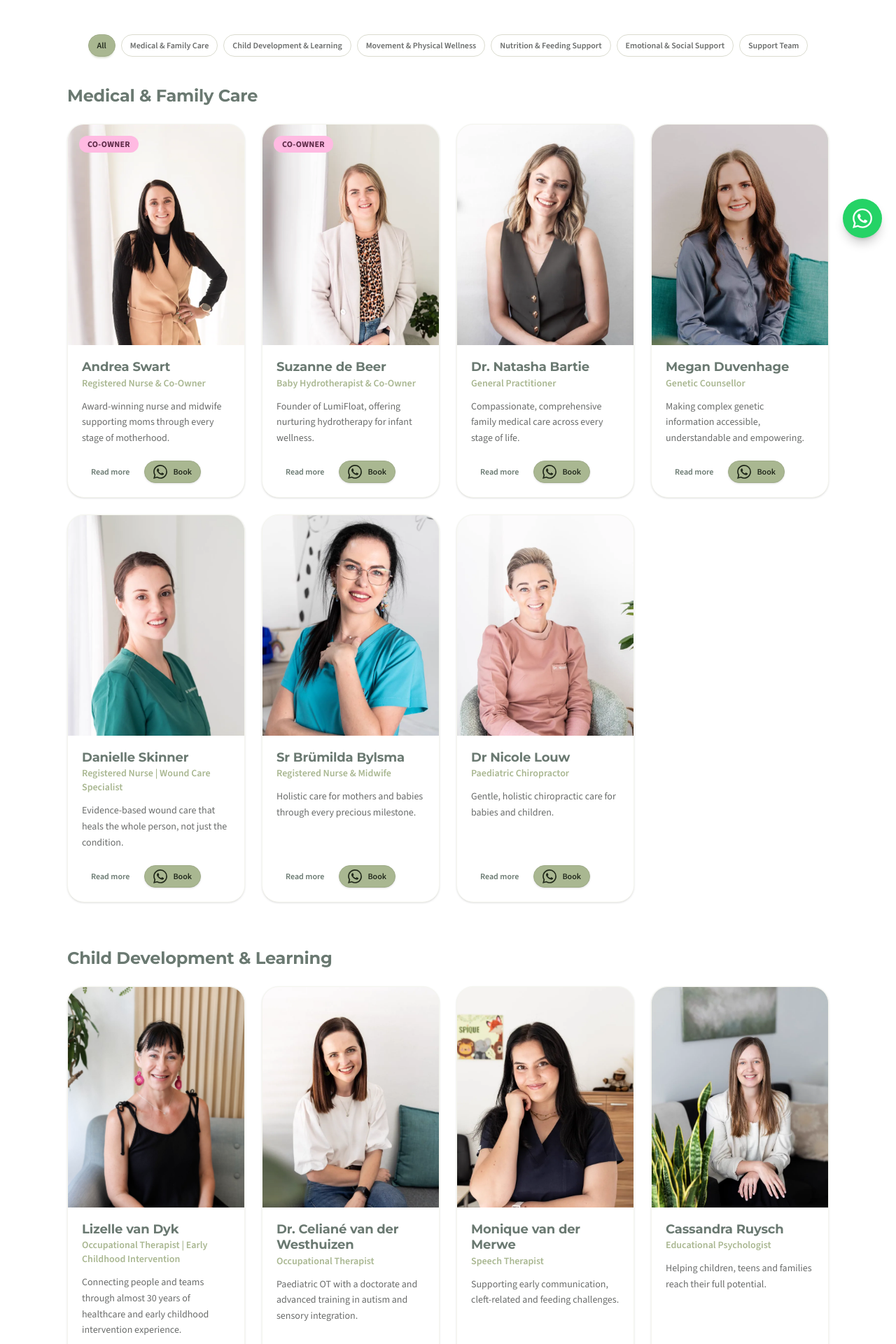
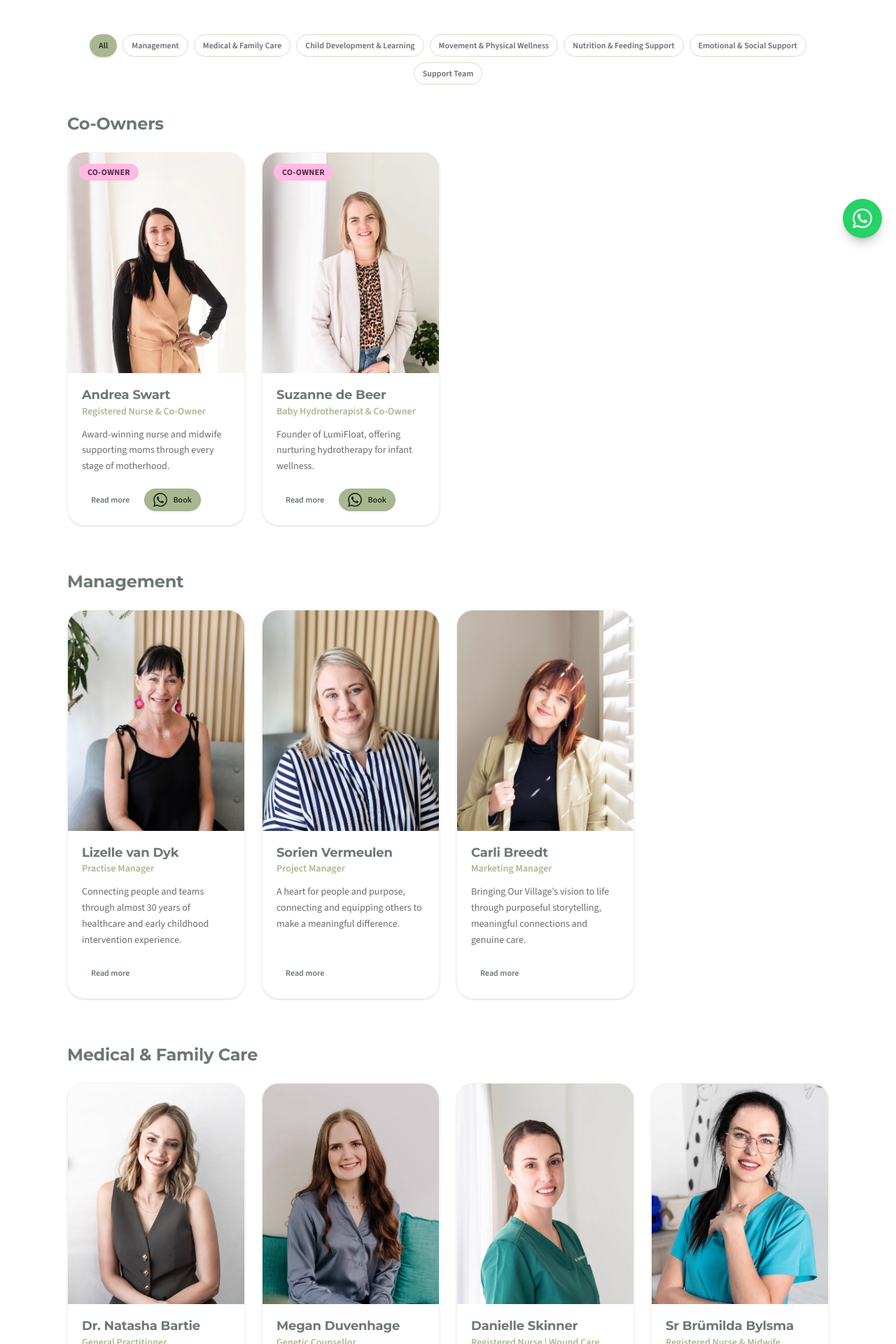
Before and after one commit to JacquesArlow/our-village, a Nuxt app: page /our-team in a window 1280 px wide. Shown: the part 440-2360 px from the top of the page at 70% size. Built offline with nearby package versions, Linux system fonts and the light colour scheme.

Commit message:
Update management titles and place managers between co-owners and practitioners

```diff
--- a/data/team.ts
+++ b/data/team.ts
@@ -1,4 +1,5 @@
 export type TeamCategory =
+  | 'Management'
   | 'Medical & Family Care'
   | 'Child Development & Learning'
   | 'Movement & Physical Wellness'
@@ -20,6 +21,7 @@ export interface TeamMember {
 }
 
 export const teamCategories: TeamCategory[] = [
+  'Management',
   'Medical & Family Care',
   'Child Development & Learning',
   'Movement & Physical Wellness',
@@ -31,7 +33,7 @@ export const teamCategories: TeamCategory[] = [
 const img = (slug: string) => `/team/${slug}.webp`
 
 export const team: TeamMember[] = [
-  // ───────────────────────── Medical & Family Care ─────────────────────────
+  // Co-Owners
   {
     slug: 'andrea-swart',
     name: 'Andrea Swart',
@@ -54,6 +56,36 @@ export const team: TeamMember[] = [
     tagline: 'Founder of LumiFloat, offering nurturing hydrotherapy for infant wellness.',
     bio: 'Suzanne is the founder of LumiFloat and co-owner of Our Village. She offers gentle, nurturing baby hydrotherapy and infant massage that supports development, relaxation and bonding — helping little ones (and their parents) thrive.'
   },
+  // Management
+  {
+    slug: 'lizelle-van-dyk',
+    name: 'Lizelle van Dyk',
+    role: 'Practise Manager',
+    category: 'Management',
+    photo: '/team/lizelle-van-dyk.jpg',
+    tagline: 'Connecting people and teams through almost 30 years of healthcare and early childhood intervention experience.',
+    bio: 'Lizelle is Our Village’s Practise Manager and an Occupational Therapist with a Master’s degree in Early Childhood Intervention and almost 30 years of experience in healthcare. Having worked with multidisciplinary teams in South Africa and the United Kingdom, she brings a wealth of experience in collaboration, case coordination and effective service delivery. A natural connector and problem-solver, Lizelle is passionate about building meaningful relationships, strengthening processes and creating environments where people and teams can thrive. With a heart for people and a commitment to excellence, she believes that working together creates opportunities for lasting, positive change.'
+  },
+  {
+    slug: 'sorien-vermeulen',
+    name: 'Sorien Vermeulen',
+    role: 'Project Manager',
+    category: 'Management',
+    photo: '/team/sorien-vermeulen.jpg',
+    tagline: 'A heart for people and purpose, connecting and equipping others to make a meaningful difference.',
+    bio: 'Sorien is Our Village’s Project Manager, bringing a B.Com degree in Human Resource Management and a qualification in Project Management, together with a heart for people and purpose. A daughter of the King, devoted wife and mother of two, her faith shapes the way she connects with and encourages others. A natural builder and organiser, she is passionate about creating meaningful connections and equipping people with the knowledge and tools they need to thrive. Driven by a deep love for South Africa, Sorien’s mission is to see a nation informed, empowered and inspired to make a difference.'
+  },
+  {
+    slug: 'carli-breedt',
+    name: 'Carli Breedt',
+    role: 'Marketing Manager',
+    category: 'Management',
+    photo: '/team/carli-breedt.jpg',
+    tagline: 'Bringing Our Village’s vision to life through purposeful storytelling, meaningful connections and genuine care.',
+    bio: 'Carli is Our Village’s Marketing Manager, bringing over 12 years of experience in marketing, sales and strategic communication. A marketing and communications specialist, full-time photographer, business owner and coach, she combines creativity and business insight with a genuine passion for people. Grounded in faith, Carli believes in leading with integrity, serving with love and allowing God to guide her personal and professional journey. She is passionate about using her God-given gifts to uplift others, help brands grow with purpose and bring Our Village’s vision to life — connecting families with valuable resources and ensuring that faith, community and genuine care shine through in every message.'
+  },
+
+  // Medical & Family Care
   {
     slug: 'dr-natasha-bartie',
     name: 'Dr. Natasha Bartie',
@@ -106,15 +138,6 @@ export const team: TeamMember[] = [
   },
 
   // ──────────────────── Child Development & Learning ────────────────────
-  {
-    slug: 'lizelle-van-dyk',
-    name: 'Lizelle van Dyk',
-    role: 'Occupational Therapist | Early Childhood Intervention',
-    category: 'Child Development & Learning',
-    photo: '/team/lizelle-van-dyk.jpg',
-    tagline: 'Connecting people and teams through almost 30 years of healthcare and early childhood intervention experience.',
-    bio: 'Lizelle is an Occupational Therapist with a Master’s degree in Early Childhood Intervention and almost 30 years of experience in healthcare. Having worked with multidisciplinary teams in South Africa and the United Kingdom, she brings a wealth of experience in collaboration, case coordination and effective service delivery. A natural connector and problem-solver, Lizelle is passionate about building meaningful relationships, strengthening processes and creating environments where people and teams can thrive. With a heart for people and a commitment to excellence, she believes that working together creates opportunities for lasting, positive change.'
-  },
   {
     slug: 'dr-celiane-van-der-westhuizen',
     name: 'Dr. Celiané van der Westhuizen',
@@ -273,24 +296,6 @@ export const team: TeamMember[] = [
 
   // ────────────────────────────── Support Team ──────────────────────────────
   {
-    slug: 'carli-breedt',
-    name: 'Carli Breedt',
-    role: 'Marketing Manager',
-    category: 'Support Team',
-    photo: '/team/carli-breedt.jpg',
-    tagline: 'Bringing Our Village’s vision to life through purposeful storytelling, meaningful connections and genuine care.',
-    bio: 'Carli is Our Village’s Marketing Manager, bringing over 12 years of experience in marketing, sales and strategic communication. A marketing and communications specialist, full-time photographer, business owner and coach, she combines creativity and business insight with a genuine passion for people. Grounded in faith, Carli believes in leading with integrity, serving with love and allowing God to guide her personal and professional journey. She is passionate about using her God-given gifts to uplift others, help brands grow with purpose and bring Our Village’s vision to life — connecting families with valuable resources and ensuring that faith, community and genuine care shine through in every message.'
-  },
-  {
-    slug: 'sorien-vermeulen',
-    name: 'Sorien Vermeulen',
-    role: 'Human Resources & Project Management',
-    category: 'Support Team',
-    photo: '/team/sorien-vermeulen.jpg',
-    tagline: 'A heart for people and purpose, connecting and equipping others to make a meaningful difference.',
-    bio: 'Sorien brings a B.Com degree in Human Resource Management and a qualification in Project Management, together with a heart for people and purpose. A daughter of the King, devoted wife and mother of two, her faith shapes the way she connects with and encourages others. A natural builder and organiser, she is passionate about creating meaningful connections and equipping people with the knowledge and tools they need to thrive. Driven by a deep love for South Africa, Sorien’s mission is to see a nation informed, empowered and inspired to make a difference.'
-  },
-  {
     slug: 'didi-moima',
     name: 'Didi Moima',
     role: 'Receptionist',
@@ -311,3 +316,22 @@ export const team: TeamMember[] = [
 ]
 
 export const teamBySlug = (slug: string) => team.find((m) => m.slug === slug)
+
+/** Preserve medical-category filters while showing the owners before management. */
+export function getTeamGroups(category: TeamCategory | 'All' = 'All') {
+  if (category !== 'All') return [{ cat: category, members: team.filter(member => member.category === category) }]
+  return [
+    { cat: 'Co-Owners', members: team.filter(member => member.owner) },
+    ...teamCategories.map(cat => ({ cat, members: team.filter(member => member.category === cat && !member.owner) }))
+  ].filter(group => group.members.length)
+}
+
+const featuredSlugs = ['andrea-swart', 'suzanne-de-beer', 'dr-natasha-bartie', 'cassandra-ruysch', 'melissa-raft', 'danielle-skinner', 'dr-celiane-van-der-westhuizen', 'alicia-coertze']
+const featured = team.filter(member => member.category === 'Management' || featuredSlugs.includes(member.slug))
+
+/** Separate rows keep managers below the owners and before the practitioners. */
+export const featuredTeamGroups = [
+  { cat: 'Co-Owners', members: featured.filter(member => member.owner) },
+  { cat: 'Management', members: featured.filter(member => member.category === 'Management') },
+  { cat: 'Practitioners', members: featured.filter(member => !member.owner && member.category !== 'Management') }
+].filter(group => group.members.length)
--- a/pages/index.vue
+++ b/pages/index.vue
@@ -1,11 +1,8 @@
 <script setup lang="ts">
 import { serviceCategories } from '~/data/services'
-import { team } from '~/data/team'
+import { featuredTeamGroups } from '~/data/team'
 
 const site = useSite()
-const featured = team.filter((m) =>
-  ['andrea-swart', 'suzanne-de-beer', 'dr-natasha-bartie', 'cassandra-ruysch', 'melissa-raft', 'danielle-skinner', 'dr-celiane-van-der-westhuizen', 'alicia-coertze'].includes(m.slug)
-)
 
 const values = [
   { title: 'All under one roof', text: 'A full circle of medical and therapy care, working together for your family.' },
@@ -140,8 +137,10 @@ usePageSeo({
     <section class="section-y">
       <div class="container-px">
         <SectionHeading eyebrow="Meet the Team" title="Find the perfect professional to help you" />
-        <div class="mt-12 grid gap-6 sm:grid-cols-2 lg:grid-cols-4">
-          <TeamCard v-for="m in featured" :key="m.slug" :member="m" />
+        <div class="mt-12 space-y-6">
+          <div v-for="group in featuredTeamGroups" :key="group.cat" class="grid gap-6 sm:grid-cols-2 lg:grid-cols-4" role="group" :aria-label="group.cat">
+            <TeamCard v-for="m in group.members" :key="m.slug" :member="m" />
+          </div>
         </div>
         <div class="mt-10 text-center">
           <NuxtLink to="/our-team" class="btn btn-outline btn-primary rounded-full font-semibold normal-case">See the whole team</NuxtLink>
--- a/pages/our-team.vue
+++ b/pages/our-team.vue
@@ -1,20 +1,14 @@
 <script setup lang="ts">
-import { team, teamCategories } from '~/data/team'
+import { getTeamGroups, teamCategories, type TeamCategory } from '~/data/team'
 
 usePageSeo({
   title: 'Health & Therapy Professionals | Our Village Pretoria',
   description: 'Meet Our Village’s multidisciplinary team of doctors, nurses, therapists, psychologists and family wellness professionals in Pretoria.'
 })
 
-const active = ref<string>('All')
-const filters = ['All', ...teamCategories]
-const visible = computed(() => (active.value === 'All' ? team : team.filter((m) => m.category === active.value)))
-
-const grouped = computed(() =>
-  teamCategories
-    .map((cat) => ({ cat, members: visible.value.filter((m) => m.category === cat) }))
-    .filter((g) => g.members.length)
-)
+const active = ref<TeamCategory | 'All'>('All')
+const filters: (TeamCategory | 'All')[] = ['All', ...teamCategories]
+const grouped = computed(() => getTeamGroups(active.value))
 </script>
 
 <template>
```
Also changed, not shown: 1 other file (tests, documents, lock files or other folders).
